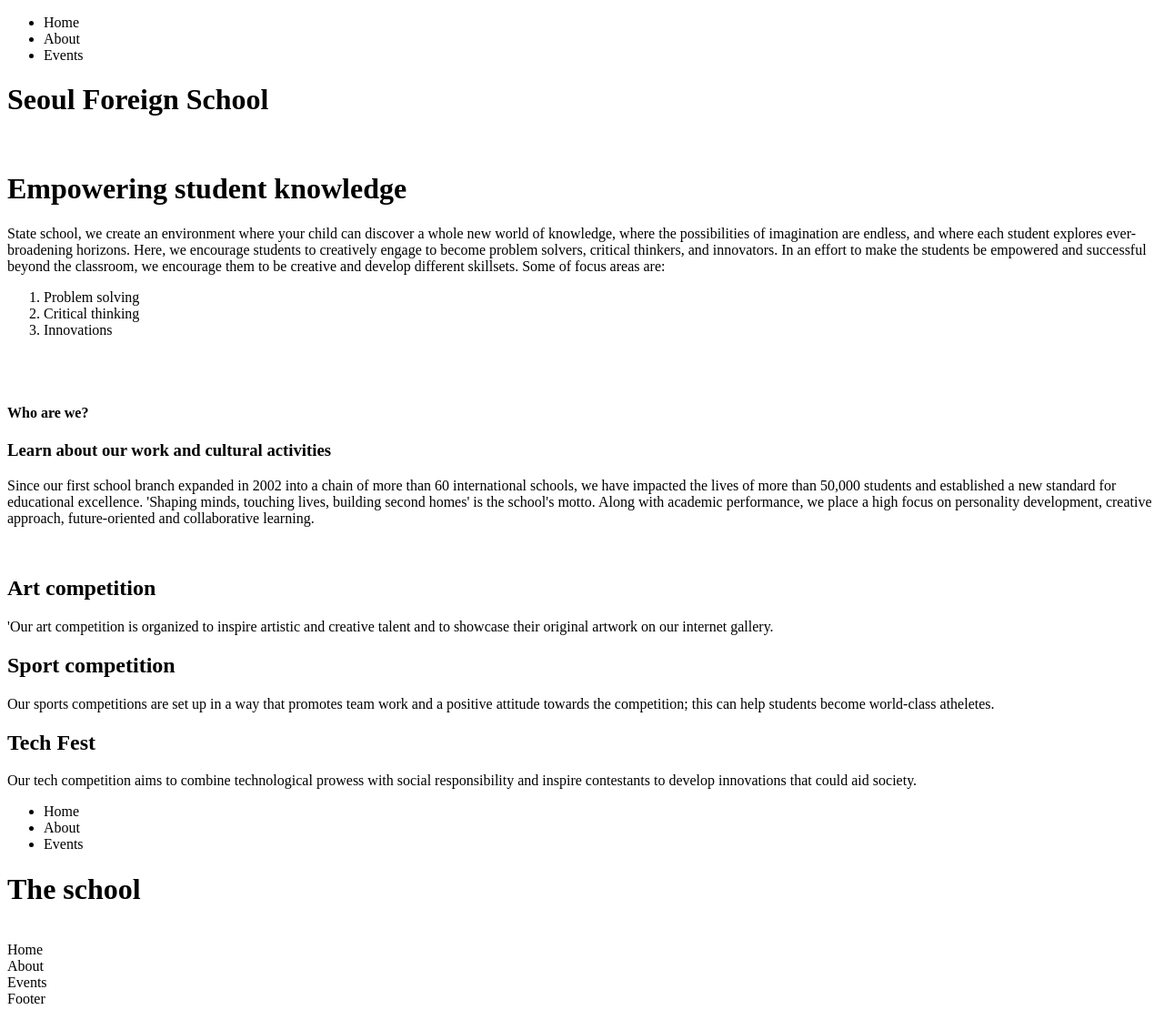
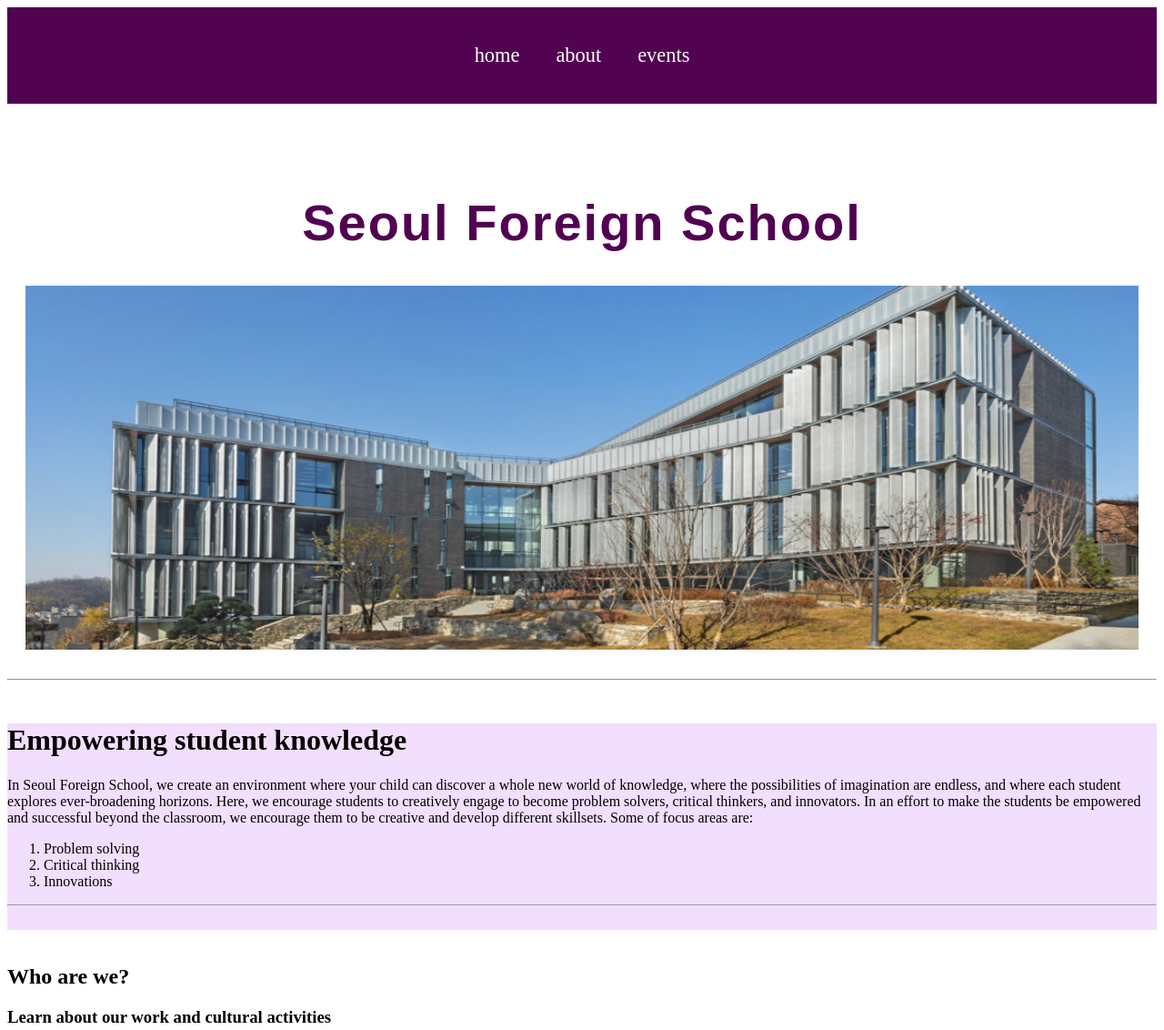
Before and after one commit to arnavrealcoder/School-Website, a plain HTML site: page index.html in a window 1280 px wide. Shown: the top 1132 px of the page at 91% size. Drawn offline with Linux system fonts and the light colour scheme.

Commit message:
Add files via upload

```diff
--- a/index.html
+++ b/index.html
@@ -2,24 +2,38 @@
 <html>
 <head>
 <title>Seoul Foreign School</title>
+<meta name="viewport" content="width=device-width, initia l-scale=1.0">
+<link rel="stylesheet" href="style.css">
+
+
 </head>
 <body>
+
+<nav>
     <ul>
-        <li>Home</li>
-        <li>About</li>
-        <li>Events</li>
+        <li><a href="#home">home</a></li>
+        <li><a href="#about">about</a></li>
+        <li><a href="#home">events</a></li>
     </ul>
+</nav>
+<header>
     <h1>Seoul Foreign School</h1>
-    <img src="">
+    <center>
+    <img src="sfs.png" width="100%" height="400">
+    </center>
+</header>
+  <hr>
+<img src="">
     <div id="home">
         <div id="home-content">
             <h1>Empowering student knowledge</h1>
-            <p id="school-description">State school, we create an environment where your child can discover a whole new world of knowledge, where the possibilities of imagination are endless, and where each student explores ever-broadening horizons. Here, we encourage students to creatively engage to become problem solvers, critical thinkers, and innovators. In an effort to make the students be empowered and successful beyond the classroom, we encourage them to be creative and develop different skillsets. Some of focus areas are:</p>
+            <p id="school-description">In Seoul Foreign School, we create an environment where your child can discover a whole new world of knowledge, where the possibilities of imagination are endless, and where each student explores ever-broadening horizons. Here, we encourage students to creatively engage to become problem solvers, critical thinkers, and innovators. In an effort to make the students be empowered and successful beyond the classroom, we encourage them to be creative and develop different skillsets. Some of focus areas are:</p>
             <ol>
                 <li>Problem solving</li>
                 <li>Critical thinking</li>
                 <li>Innovations</li>
             </ol>
+            <hr>
             <div id="school-highlights">
                 <img>
 
@@ -29,12 +43,13 @@
     <div id="about">
         <img>
         <div id="about-content">
-            <h4>Who are we?</h4>
+            <h2>Who are we?</h2>
             <h3>Learn about our work and cultural activities</h3>
             <p>Since our first school branch expanded in 2002 into a chain of more than 60 international schools, we have impacted the lives of more than 50,000 students and established a new standard for educational excellence. 'Shaping minds, touching lives, building second homes' is the school's motto. Along with academic performance, we place a high focus on personality development, creative approach, future-oriented and collaborative learning.
 
             </p>
         </div>
+        <hr>
     </div>
     <div id="events">
         <img>
@@ -53,32 +68,14 @@
 
 
     </div>
+    <footer>
     <div id="footer">
-        <div id="footer-content">
-
+        <div class="socials a">
+            <a href="https://www.instagram.com/seoul_foreign_school/?hl=en" target="_blank">Instagram</a>
+            <a href="https://www.youtube.com/user/seoulforeignschool4u" target="_blank">YouTube</a>
+            <a href="https://www.facebook.com/seoul.foreign.school/" target="_blank">Facebook</a>
         </div>
     </div>
-
-</body>
-</html><!DOCTYPE html>
-<html>
-<head>
-<title>The school</title>
-</head>
-<body>
-    <ul>
-        <li>Home</li>
-        <li>About</li>
-        <li>Events</li>
-    </ul>
-    <h1>The school</h1>
-    <img src="">
-    <div>Home</div>
-    <div>About</div>
-    <div>Events</div>
-    <div>Footer</div>
-
-
-
+    </footer>
 </body>
 </html>
--- /dev/null
+++ b/style.css
@@ -0,0 +1,61 @@
+nav {
+    background-color: #510251;
+    padding: 40px 0;              /* Remove the big left/right padding */
+    position: sticky;
+    top: 0;
+    z-index: 1000;
+}
+
+nav ul {
+    list-style: none;
+    display: flex;
+    justify-content: center;     /* ✅ This centers the list items */
+    gap: 40px;
+    margin: 0;
+    padding: 0;
+}
+nav ul li a {
+    text-decoration: none;
+    color: white;
+    transition: color 0.3s;
+    font-size: 1.4em;
+    display: inline block;
+    }
+
+nav ul li a:hover {
+
+    color: #f5c518;
+}
+
+header {
+      text-align: center;
+      padding: 60px 20px 20px;
+    }
+
+    header h1 {
+      font-size: 3.5em;
+      letter-spacing: 2px;
+      font-family: 'Orbitron', sans-serif;
+      color: #510251;
+    }
+footer{
+    background-color: #111;
+    text-align: center;
+    color: #888;
+    padding: 30px 20px;
+    margin-top: 60px;
+}
+.socials a {
+      color: #f5c518;
+      margin: 0 10px;
+      text-decoration: none;
+      font-size: 1.2em;
+    }
+.socials a:hover {
+    color: white;
+transition: color 0.03;
+}
+
+#home {
+    background-color: #f2defd;
+}
```
Also changed, not shown: School2img.png (added), sfs.png (added), 2 other files.
